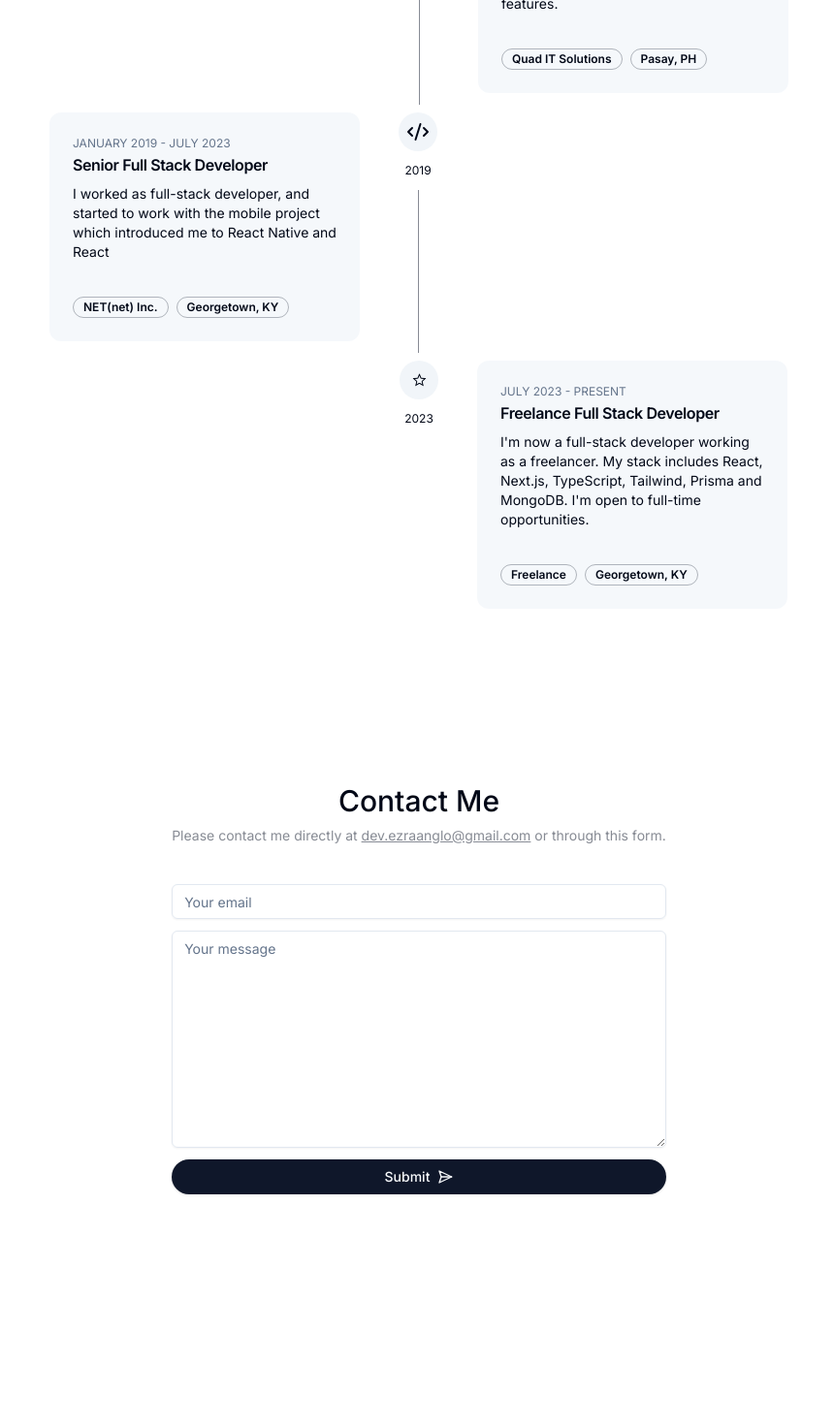
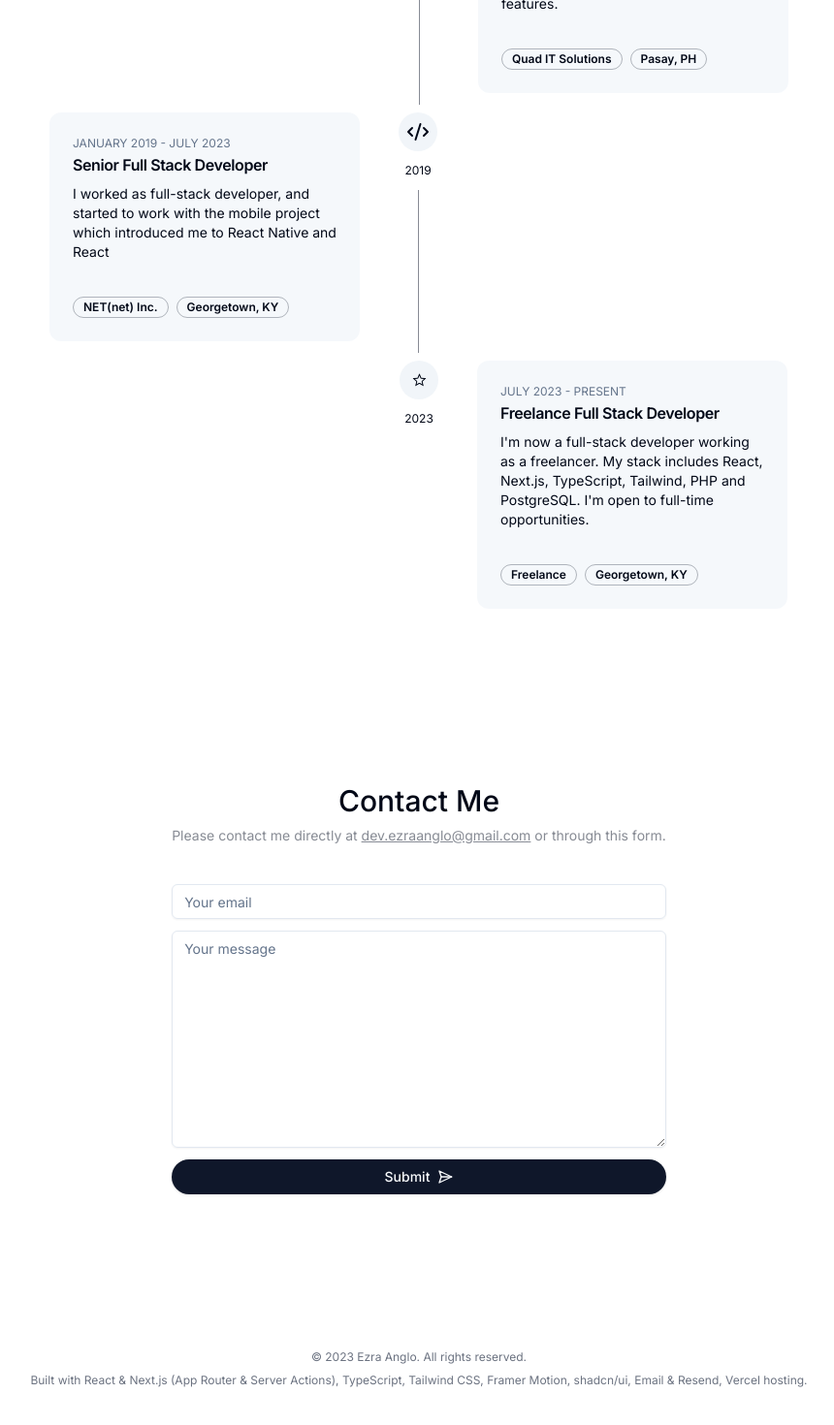
Before and after one commit to ezanglo/portfolio, a Next.js app: page / in a window 1280 px wide. Shown: the part 5062-6532 px from the top of the page at 97% size, without its empty margins (208-1068 px from the left). Before the commit the page ends 6454 px from the top, so only its background shows below. Built offline with nearby package versions, Linux system fonts and the light colour scheme.

Commit message:
Added footer and adjusted ui

```diff
--- a/app/layout.tsx
+++ b/app/layout.tsx
@@ -6,6 +6,7 @@ import { cn } from '@/lib/utils'
 import Header from '@/components/header'
 import { ModeToggle } from '@/components/mode-toggle'
 import ActiveSectionContextProvider from "@/context/active-section-context";
+import Footer from "@/components/footer";
 
 const inter = Inter({ subsets: ["latin"] });
 
@@ -22,6 +23,7 @@ export default function RootLayout({ children }: { children: React.ReactNode })
           <ActiveSectionContextProvider>
             <Header />
             {children}
+            <Footer />
           </ActiveSectionContextProvider>
           <div className="fixed bottom-0 right-0 p-5">
             <ModeToggle />
--- a/components/experience-section.tsx
+++ b/components/experience-section.tsx
@@ -16,7 +16,7 @@ export const fadeInAnimationVariants = {
     opacity: 1,
     y: 0,
     transition: {
-      delay: 0.175 * index,
+      delay: 0.03 * index,
     },
   }),
 };
--- /dev/null
+++ b/components/footer.tsx
@@ -0,0 +1,15 @@
+import React from "react";
+
+export default function Footer() {
+  return (
+    <footer className="mb-10 px-4 text-center text-gray-500">
+      <small className="mb-2 block text-xs">
+        &copy; 2023 Ezra Anglo. All rights reserved.
+      </small>
+      <p className="text-xs">
+        Built with React & Next.js (App Router & Server Actions), TypeScript,
+        Tailwind CSS, Framer Motion, shadcn/ui, Email & Resend, Vercel hosting.
+      </p>
+    </footer>
+  );
+}
--- a/components/section-divider.tsx
+++ b/components/section-divider.tsx
@@ -1,7 +1,14 @@
+"use client";
+
 import React from "react";
+import { motion } from "framer-motion";
 
 export default function SectionDivider() {
   return (
-    <div className="bg-foreground/5 my-24 h-16 w-1 rounded-full hidden sm:block"></div>
+    <motion.div
+      initial={{ opacity: 0, scale: 0 }}
+      animate={{ opacity: 1, scale: 1 }}
+      className="bg-foreground/5 my-24 h-16 w-1 rounded-full hidden sm:block"
+    ></motion.div>
   );
 }
--- a/lib/data.ts
+++ b/lib/data.ts
@@ -108,7 +108,7 @@ export const experiencesData = [
     date: "July 2023 - Present",
     location: "Georgetown, KY",
     description:
-      "I'm now a full-stack developer working as a freelancer. My stack includes React, Next.js, TypeScript, Tailwind, Prisma and MongoDB. I'm open to full-time opportunities.",
+      "I'm now a full-stack developer working as a freelancer. My stack includes React, Next.js, TypeScript, Tailwind, PHP and PostgreSQL. I'm open to full-time opportunities.",
     responsibilities: [],
     icon: React.createElement(StarIcon),
   },
```
